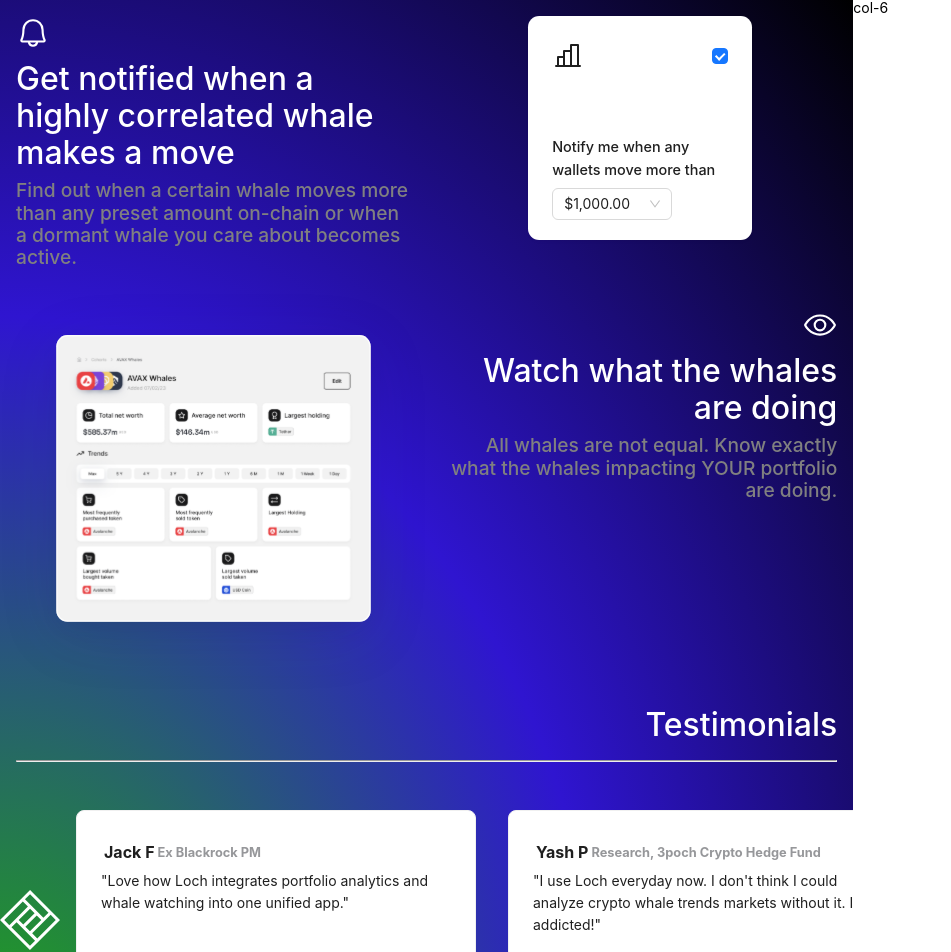
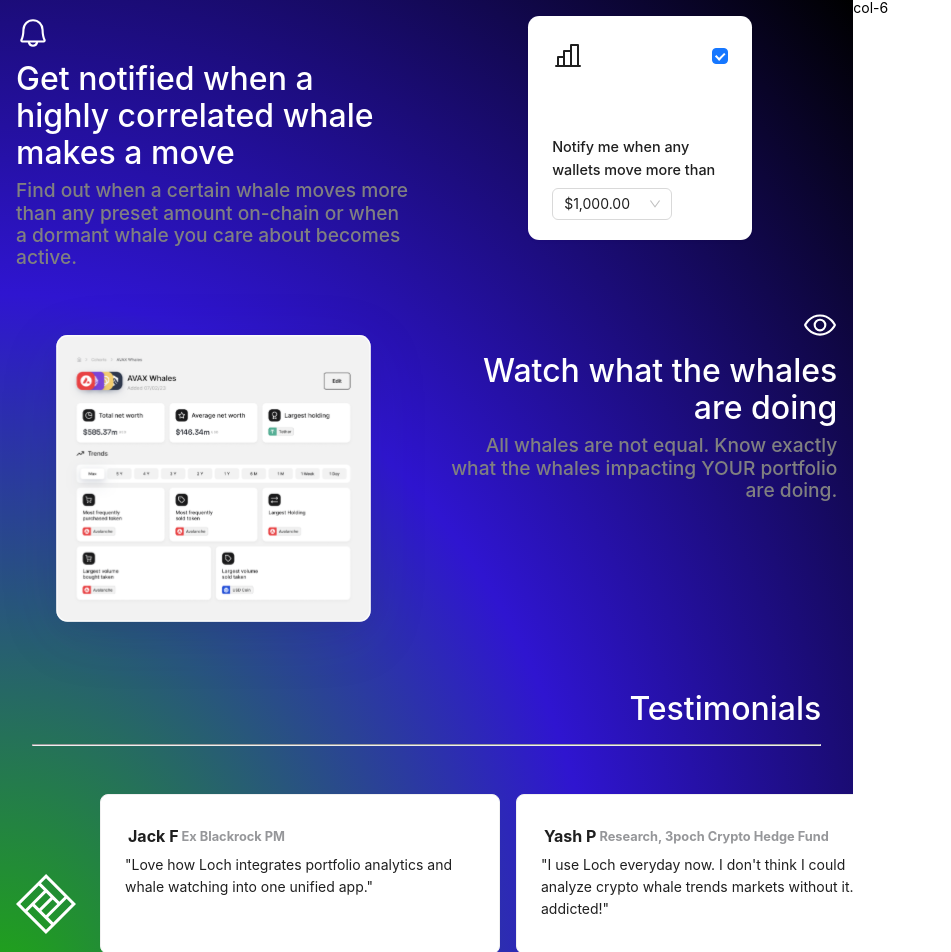
Before and after one commit to HimandriSharma/landing-animations, a React (Create React App) app: page / in a window 1280 px wide. Shown: the top 952 px of the page, without its empty margins (0-951 px from the left). Built offline with nearby package versions, Linux system fonts and the light colour scheme.

Commit message:
fixed footer styling

```diff
--- a/src/components/Footer.tsx
+++ b/src/components/Footer.tsx
@@ -33,14 +33,18 @@
 					fontSize: "2rem",
 					fontWeight: "500",
 					color: "white",
-					margin: "1rem",
+					margin: "0 2rem 1rem 0",
 				}}
 			>
 				Testimonials
 			</div>
-			<hr style={{ width: "100%", margin: "0 1rem" }} />
-			<div style={{ display: "flex" }}>
-				<Image preview={false} src={Logo} style={{ margin: "8rem 0" }} />
+			<hr style={{ width: "100%", margin: "0 2rem" }} />
+			<div style={{ display: "flex", margin: "0 0 0 1rem" }}>
+				<Image
+					preview={false}
+					src={Logo}
+					style={{ margin: "8rem 0 0 0", padding: "0 1rem 0 0" }}
+				/>
 				<div style={{ display: "flex", maxWidth: "70%", overflow: "scroll" }}>
 					{feedbacks.map((i) => (
 						<FeedbackCard
--- a/src/components/cards/FeedbackCard.tsx
+++ b/src/components/cards/FeedbackCard.tsx
@@ -14,7 +14,7 @@
 				maxWidth: "25rem",
 				minHeight: "10rem",
 				maxHeight: "10rem",
-				margin: "3rem 1rem",
+				margin: "3rem 0.5rem",
 			}}
 		>
 			<div style={{ display: "flex", alignItems: "center", margin: "5px 0" }}>
```
